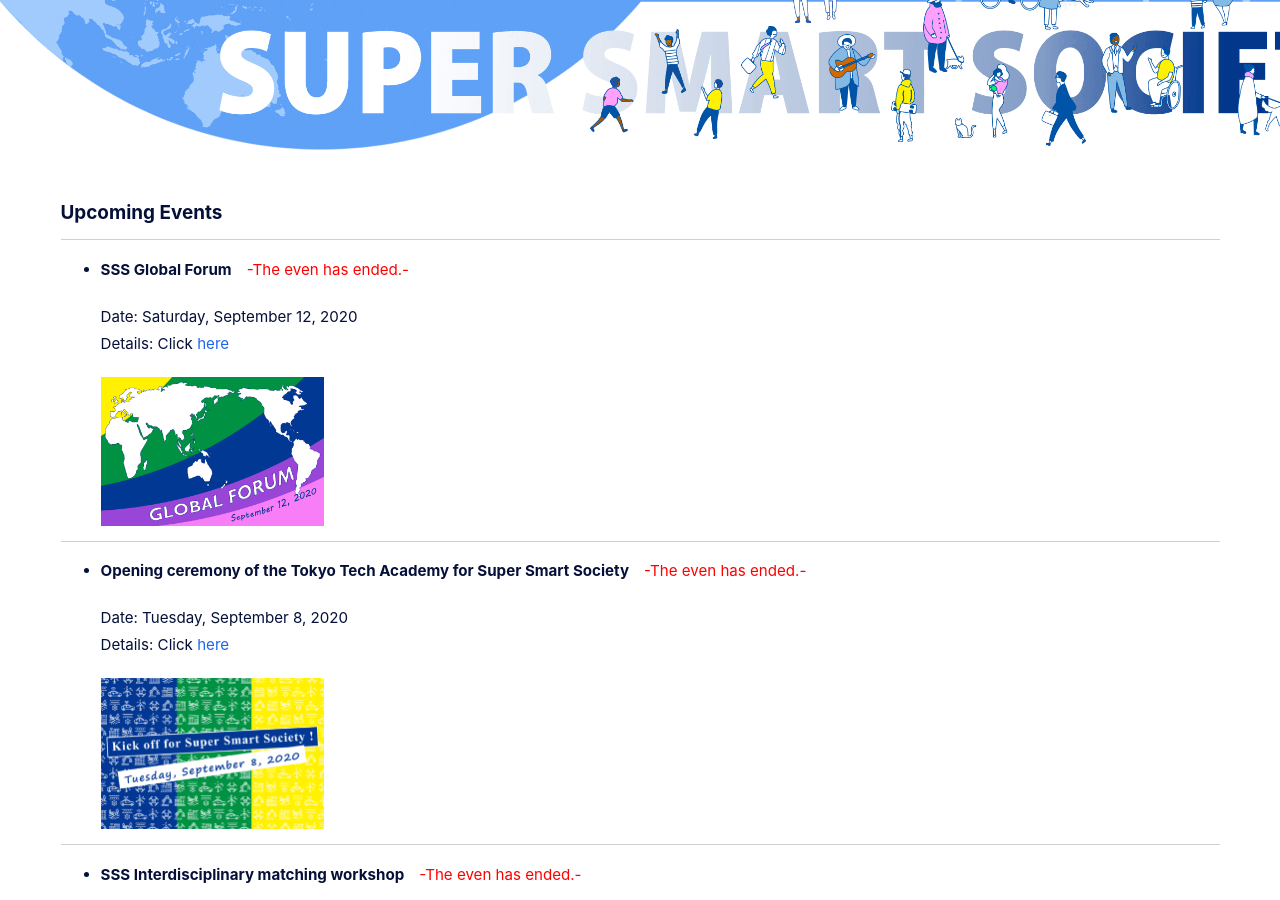
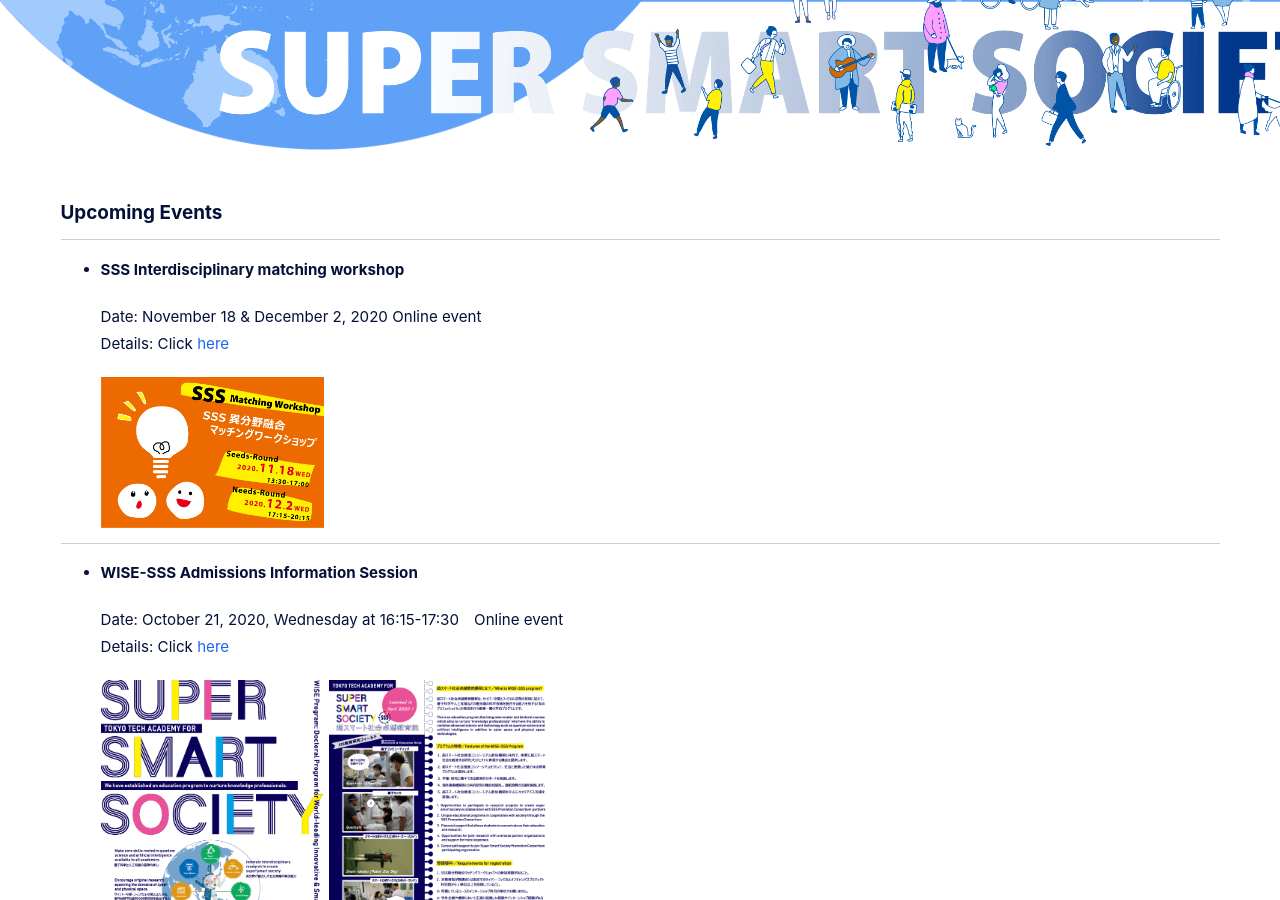
Before and after one commit to fl1d/w0ex.github.io, a Jekyll site: the page built from _pages/event_en.md, in a window 1280 px wide and 900 px high, scrolled down 288 px. Built offline with Jekyll 4.4.1, drawn with Linux system fonts in a browser that asks for light colours; cached includes are drawn as plain includes; nearby versions of some CDN libraries.

Commit message:
Update event_en.md

```diff
--- a/_pages/event_en.md
+++ b/_pages/event_en.md
@@ -30,6 +30,27 @@
 ---
 
 ## Upcoming Events
+
+* **SSS Interdisciplinary matching workshop**
+
+  Date: November 18 & December 2, 2020  Online event<br>
+  Details: Click [here](https://www.sss.e.titech.ac.jp/event-sss-matching-ws-20201118/)<br>
+  <div style="text-align:left"><img src="/assets/images/matchingWS_2020fall.png" width="20%" height="20%" />
+  </div>
+
+<hr>
+
+* **WISE-SSS Admissions Information Session**
+
+  Date: October 21, 2020, Wednesday at 16:15-17:30　Online event<br>
+  Details: Click [here](/info-session-fall2020)<br>
+  <div style="text-align:left"><a href="/images/ais_fall2020_01.png"><img src="/assets/images/ais_fall2020_01.png" width="20%" height="20%" />
+  </a>
+  <a href="/images/ais_fall2020_02.png"><img src="/assets/images/ais_fall2020_02.png" width="20%" height="20%" />
+  </a>
+  </div>
+
+<hr>
 
 * **SSS Global Forum**<span style="color:Red">　-The even has ended.-</span>
 
```
